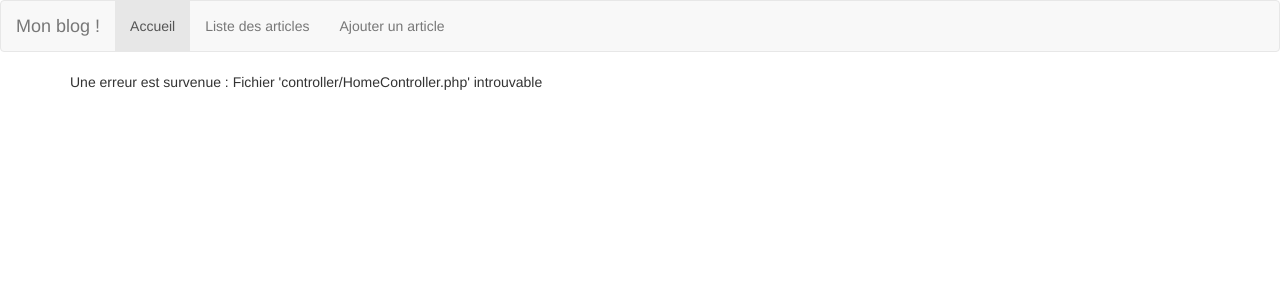
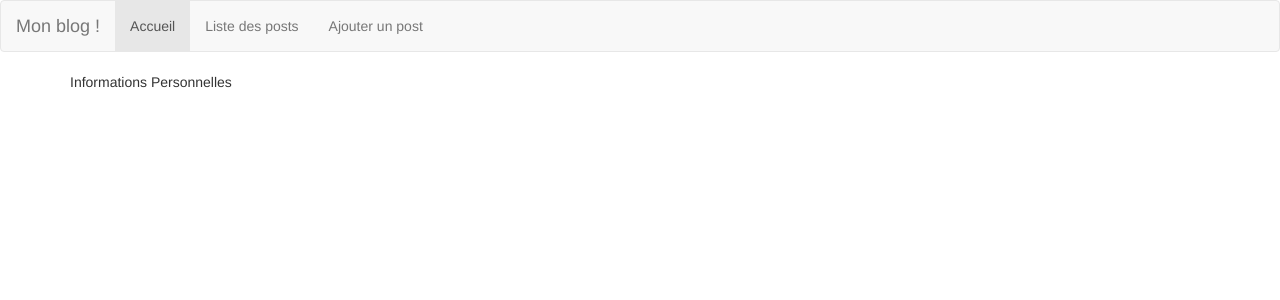
Before and after one commit to saysa/BlogPost, a PHP site: page /BlogPost/index.php/home in a window 1280 px wide. Shown: the top 300 px of the page. Run offline with PHP 8.4, Linux system fonts and the light colour scheme; some libraries are stand-ins or nearby versions.

Commit message:
add home page, reorganization others pages

```diff
--- /dev/null
+++ b/controller/HomeController.php
@@ -0,0 +1,18 @@
+<?php
+// namespace OC\BlogPost\Controller;
+
+require_once('framework/Controller.php');
+use \OC\BlogPost\Framework\Controller;
+
+class HomeController extends Controller
+{
+    public function __construct(\Twig_Environment $twig)
+    {
+        parent::__construct($twig);
+    }
+
+    public function index()
+    {
+        $this->generateView('home');
+    }
+}
--- a/framework/Router.php
+++ b/framework/Router.php
@@ -49,7 +49,7 @@ class Router
 	}
 
 	private function createController(Request $request) {
-	    $controller = "Post";
+	    $controller = "Home";
 	    if ($request->isParameter('controller')) {
 	        $controller = $request->getParameter('controller');
 	        $controller = ucfirst(strtolower($controller));
--- a/framework/View.php
+++ b/framework/View.php
@@ -11,12 +11,12 @@ class View
         $this->_file = $view. 'View.twig';
     }
 
-    public function generate($data) {
+    public function generate($data = array()) {
         if (file_exists('view/' .$this->_file)) {
             $data['base_url'] = BASE_URL;
             echo $this->_twig->render($this->_file, $data);
         } else {
-            throw new Exception('Fichier ' .$this->_file .' introuvable');
+            throw new \Exception('Fichier ' .$this->_file .' introuvable');
         }
     }
 }
--- a/model/PostManager.php
+++ b/model/PostManager.php
@@ -23,7 +23,7 @@ class PostManager extends Manager
         if ($post->rowCount() == 1)
             return $post->fetch();
         else
-            throw new \Exception("Aucun billet ne correspond à l'identifiant '" .$postId. "'");
+            throw new \Exception("Aucun post ne correspond à l'identifiant '" .$postId. "'");
     }
 
     public function addPost($author, $title, $lead_paragraph, $content)
--- a/view/postFormView.twig
+++ b/view/editPostFormView.twig
@@ -7,12 +7,12 @@
 {% block content %}
     <h1>Mon blog !</h1>
     <p>
-    	<a href="{{ base_url }}">Retour à la liste des billets</a><br>
-    	<a href="index.php/post/post/{{ post.id }}">Retour au billet</a>
+    	<a href="index.php/post">Retour à la liste des posts</a><br>
+    	<a href="index.php/post/post/{{ post.id }}">Retour au post</a>
     </p>
 
     <form action="index.php/post/editPost/{{ post.id }}" method="post">
-    	<h2>Modifier le billet</h2>
+    	<h2>Modifier le post</h2>
         <div>
             <label for="author">Auteur</label><br />
             <input type="text" id="author" name="author" value="{{ post.author }}" />
--- /dev/null
+++ b/view/homeView.twig
@@ -0,0 +1,9 @@
+{% extends 'template.twig' %}
+
+{% block title %}
+    Blog professionnel
+{% endblock %}
+
+{% block content %}
+    <div>Informations Personnelles</div>
+{% endblock %}
--- a/view/postView.twig
+++ b/view/postView.twig
@@ -6,7 +6,7 @@
 
 {% block content %}
     <h1>Mon blog !</h1>
-    <p><a href="{{ base_url }}">Retour à la liste des billets</a></p>
+    <p><a href="index.php/post">Retour à la liste des posts</a></p>
 
     <article class="news">
         <h3>
@@ -19,7 +19,7 @@
         	<strong>{{ post.lead_paragraph|nl2br }}</strong>
         	{{ post.content|nl2br }}
         	<br>
-        	<em><a href="index.php/post/postForm/{{ post.id }}">Modifier le billet</a></em>
+        	<em><a href="index.php/post/postForm/{{ post.id }}">Modifier le post</a></em>
     	</p>
     </article>
 {% endblock %}
--- a/view/template.twig
+++ b/view/template.twig
@@ -18,12 +18,12 @@
 				<nav class="navbar navbar-default">
 				  	<div class="container-fluid">
 					    <div class="navbar-header">
-					    	<a class="navbar-brand" href="#">Mon blog !</a>
+					    	<a class="navbar-brand" href="{{ base_url }}">Mon blog !</a>
 					    </div>
 					    <ul class="nav navbar-nav">
-					    	<li class="active"><a href="#">Accueil</a></li>
-					        <li><a href="#">Liste des articles</a></li>
-					        <li><a href="#">Ajouter un article</a></li>
+					    	<li class="active"><a href="index.php/home">Accueil</a></li>
+					        <li><a href="index.php/post">Liste des posts</a></li>
+					        <li><a href="index.php/post/newPostForm">Ajouter un post</a></li>
 					    </ul>
 				  	</div>
 				</nav>
```
Also changed, not shown: controller/PostController.php (+9 -4 lines), view/addPostFormView.twig (added, +35 -0 lines), view/listPostsView.twig (+2 -25 lines).
